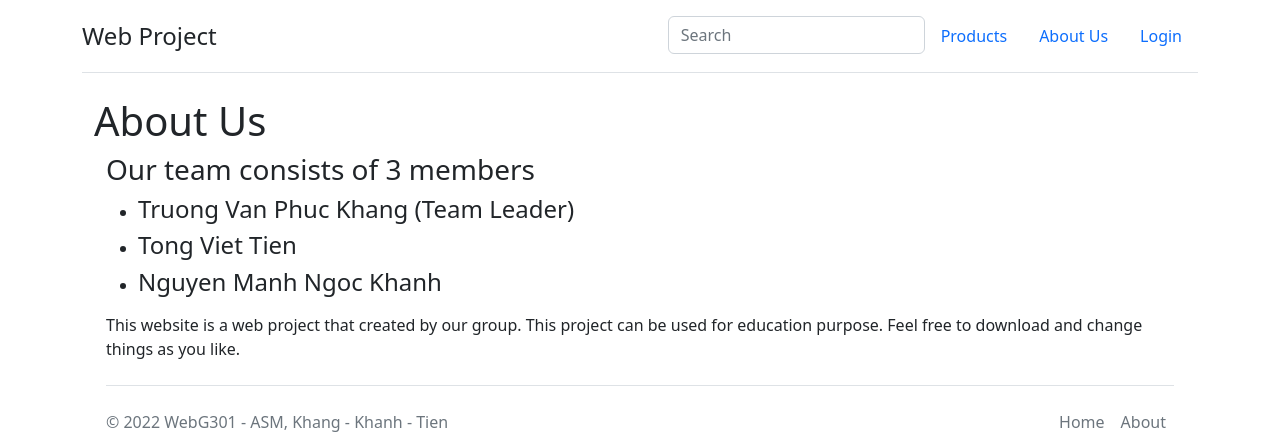
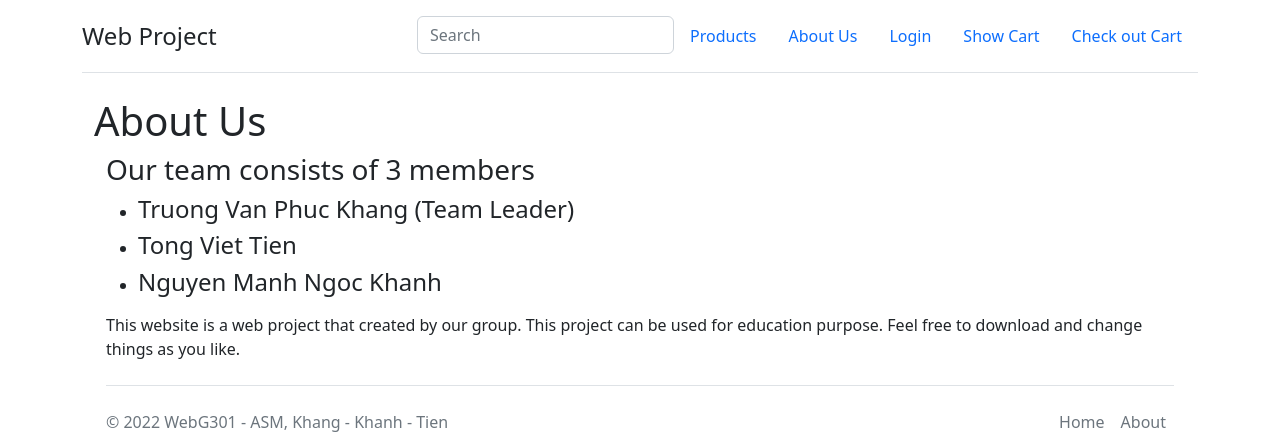
Before and after one commit to Trantuan1401/Test, a Symfony app: template templates/about.html.twig in a window 1280 px wide. Shown: the top 432 px of the page. Run offline with Twig, Linux system fonts and the light colour scheme; the template is opened without the code that fills it, so the values that code supplies are empty; some libraries are stand-ins or nearby versions.

Commit message:
add amout option

```diff
--- a/src/Controller/ProductController.php
+++ b/src/Controller/ProductController.php
@@ -80,7 +80,7 @@ class ProductController extends AbstractController
             //Re-save cart Elements back to session again (after update/append new product to shopping cart)
             $session->set('cartElements', $cartElements);
         }
-        return new Response(); //means 200, successful
+        return $this->redirectToRoute('app_product_show', ['id'=> $product->getId()], Response::HTTP_SEE_OTHER);
 
     }
 
--- a/templates/_nav.html.twig
+++ b/templates/_nav.html.twig
@@ -18,6 +18,11 @@
                     {{ app.user ? 'Logout' : 'Login' }}
                 </a>
             </li>
+            <li class="nav-item">
+            <a href="{{ path('app_review_cart') }}" class="nav-link">Show Cart</a></li>
+            </li>
+            <li class="nav-item">
+            <a href="{{ path('app_checkout_cart') }}" class="nav-link">Check out Cart</a></li>
         </ul>
     </header>
 </div>
```
